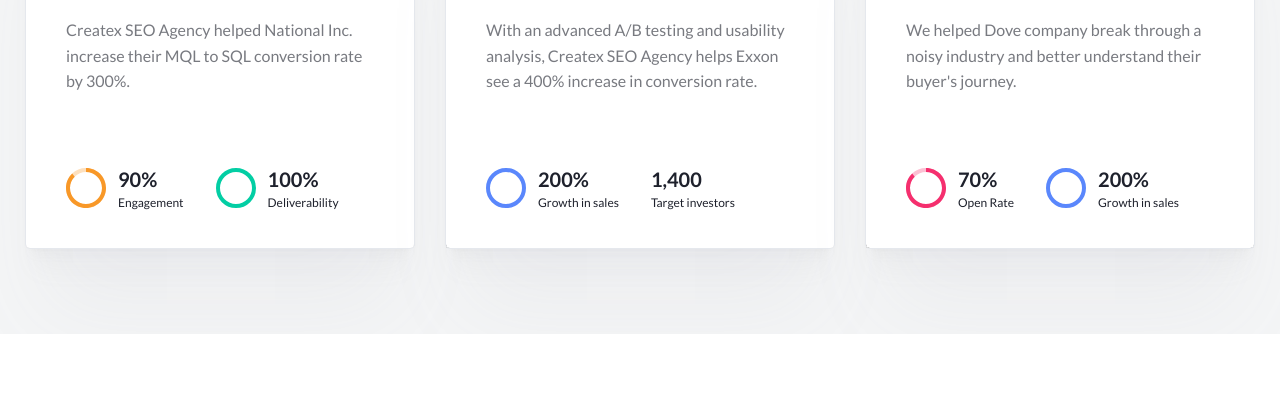
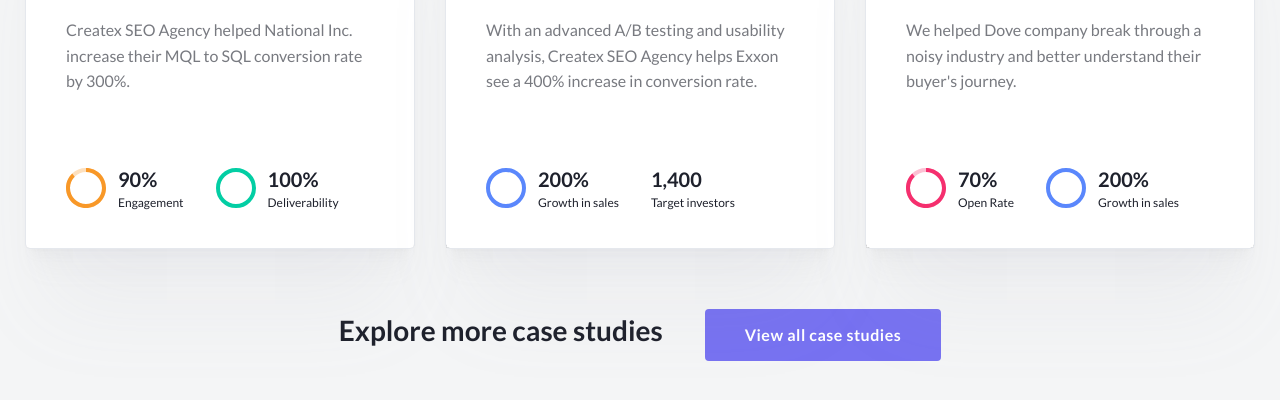
Before and after one commit to frontenderboy/Createx-SEO, a plain HTML site: page index.html in a window 1280 px wide. Shown: the part 5115-5515 px from the top of the page. Before the commit the page ends 5449 px from the top, so only its background shows below. Drawn offline with Linux system fonts and the light colour scheme.

Commit message:
refactor: add footer in section

```diff
--- a/index.html
+++ b/index.html
@@ -464,6 +464,11 @@
                         </a>
                     </article>
                 </div>
+
+                <div class="clients-case-footer">
+                    <span class="case-footer__title">Explore more case studies</span>
+                    <a href="#" class="large__btn-solid">View all case studies</a>
+                </div>
             </div>
         </section>
     </main>
--- a/styles/components/_clients-case.scss
+++ b/styles/components/_clients-case.scss
@@ -22,6 +22,7 @@
     display: flex;
     align-items: center;
     justify-content: space-between;
+    margin-bottom: 60px;
 }
 
 .item__inner {
@@ -60,6 +61,11 @@
         left: 0;
         z-index: 2;
         transition: all .3s ease;
+    }
+
+    &:hover {
+        box-shadow: 0px 4px 4px -4px rgba(30, 33, 44, 0.05), 0px 12px 10px -6px rgba(30, 33, 44, 0.08), 0px 26px 24px -10px rgba(30, 33, 44, 0.10), 0px 60px 80px -20px rgba(30, 33, 44, 0.16);
+        border: none;
     }
 
     &:hover::before {
@@ -130,7 +136,6 @@
     gap: 32px;
 }
 
-
 .circle-yellow::before {
     @extend %feature-progress-icon;
     background: url('../../images/clients-case/features-icons/circle-yellow.svg');
@@ -179,3 +184,16 @@
     line-height: 150%;
     transition: all .3s ease;
 }
+
+.clients-case-footer {
+    text-align: center;
+}
+
+.case-footer__title {
+    color: $color-dark;
+    font-size: 2.8rem;
+    font-style: normal;
+    font-weight: 700;
+    line-height: 150%;
+    margin-right: 40px;
+}
```
Also changed, not shown: styles/main.css, 1 other file.
